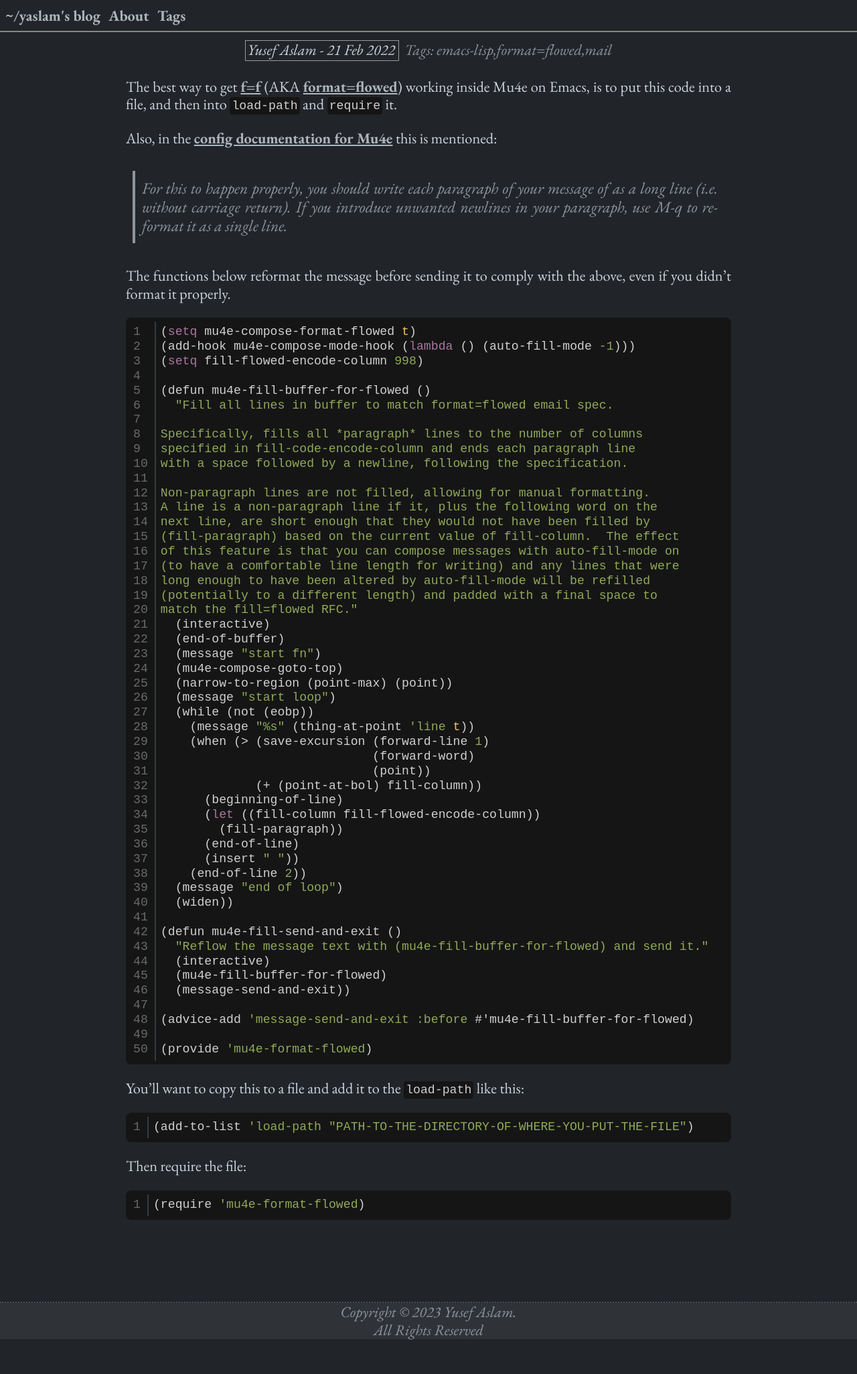
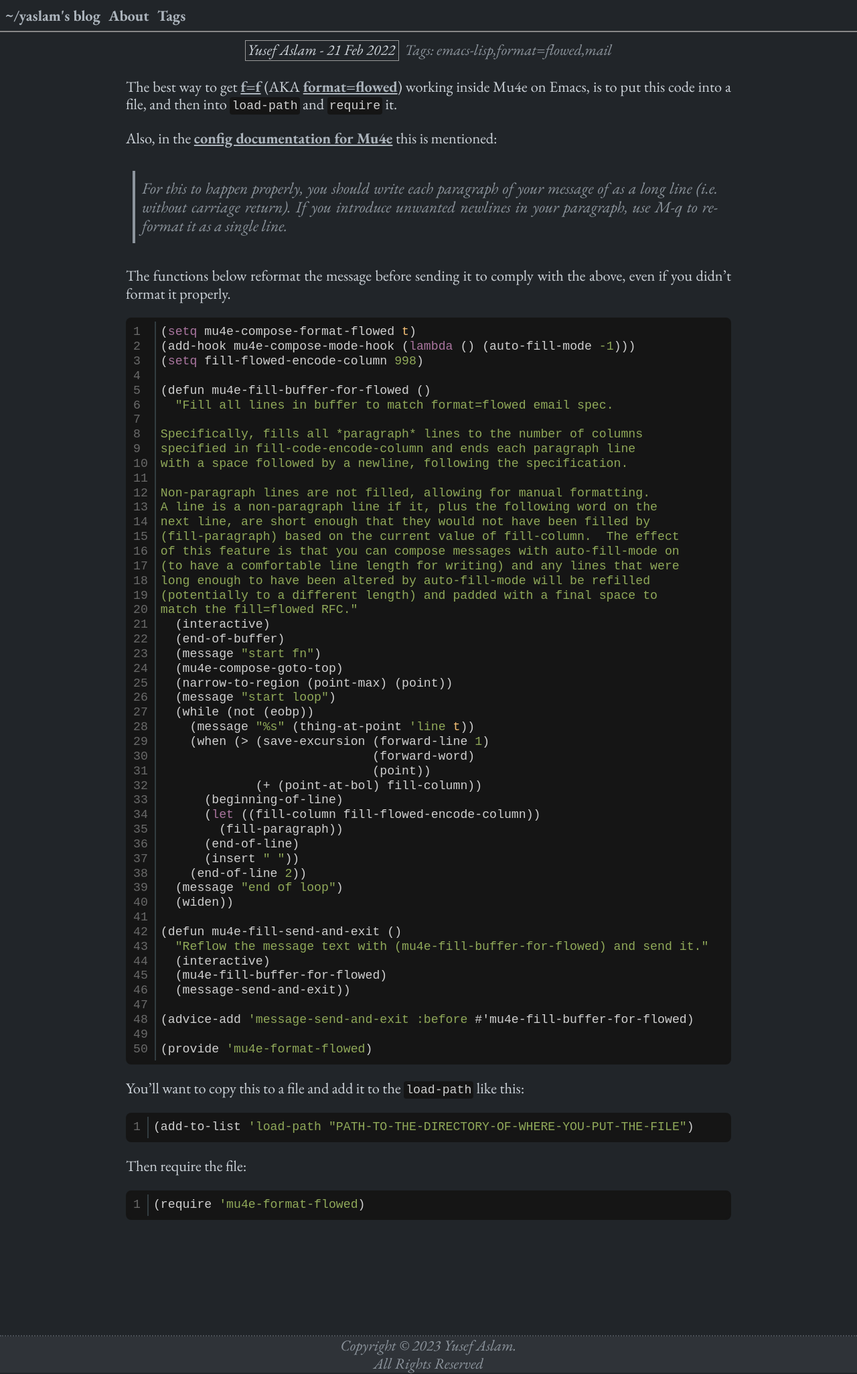
Before and after one commit to yusi1/yaslamblog, a Jekyll site: the page built from _posts/2022-02-21-how-to-get-format-flowed-working-emacs.md, in a window 1280 px wide. Shown: the whole page at 67% size. Built offline with Jekyll 4.4.1, drawn with Linux system fonts in a browser that asks for light colours; comment, search, counter and statistics services are not loaded; before the commit the page ends 2001 px from its top, so only the background shows below that.

Commit message:
main.sass: Add "margin-top" to ".utterances" class

```diff
--- a/_sass/main.sass
+++ b/_sass/main.sass
@@ -54,6 +54,9 @@
 
 .post
   padding-bottom: 10rem
+
+.utterances
+  margin-top: 50px
 
 #post-container
   min-height: 100vh
```
